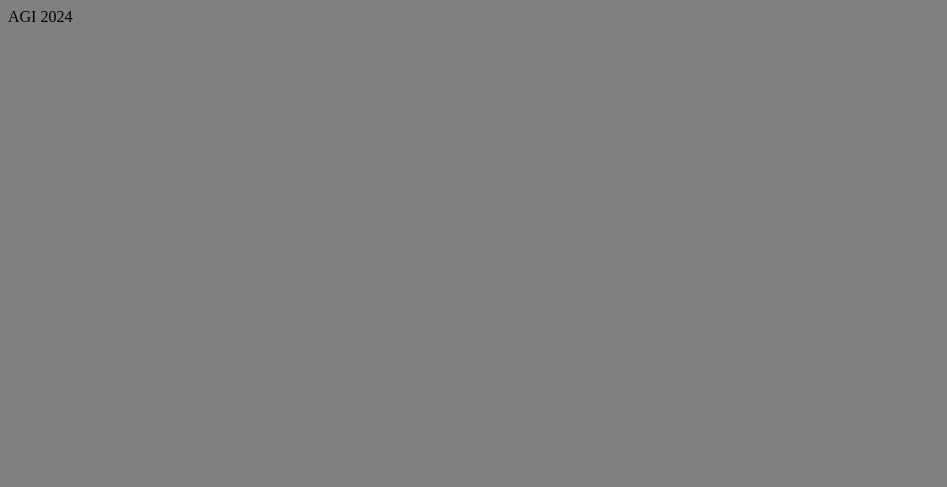
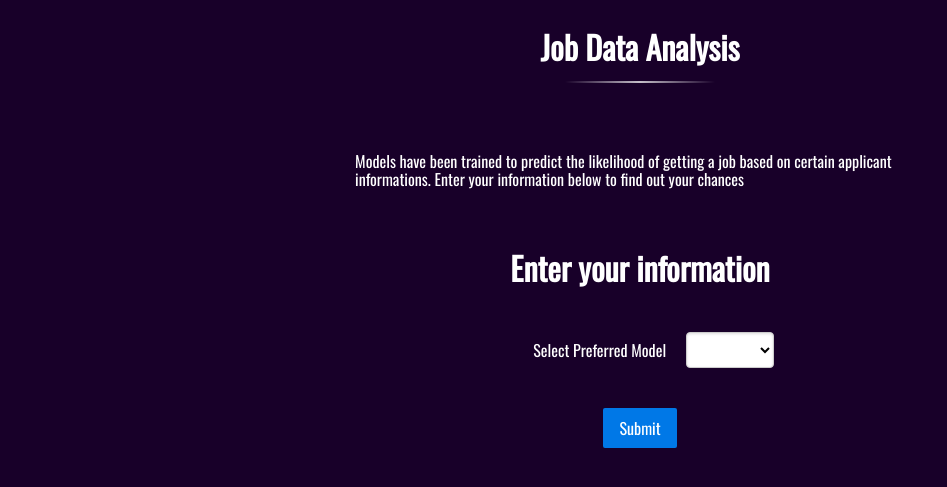
Before and after one commit to Crustacean-Hacks/HireEquity, a Flask app: page / in a window 1280 px wide. Before the commit the part shown is almost empty. Shown: the top 487 px of the page, without its empty margins (0-947 px from the left). Run offline with Flask 3, Linux system fonts and the light colour scheme; some libraries are stand-ins or nearby versions.

Commit message:
basic formatting of the website

```diff
--- a/app.py
+++ b/app.py
@@ -2,7 +2,7 @@ from flask import Flask, url_for, render_template, request
 
 app = Flask(__name__)
 
-@app.route("/")
+@app.route("/", methods=["GET", "POST"])
 def index():
     return render_template("mainpage.html")
 
--- a/static/css/main.css
+++ b/static/css/main.css
@@ -1,3 +1,82 @@
+* {
+  font-family: "Oswald", sans-serif;
+  margin: 0;
+  padding: 0;
+}
+
 body {
-  background-color: gray;
+  background-color: rgb(24, 0, 41);
+  color: white;
 }
+
+.navigation-bar {
+  width: 100%;
+  height: 10vh;
+  display: flex;
+  flex-direction: column;
+  justify-content: center;
+  align-items: center;
+  padding-top: 2vh;
+  padding-bottom: 2vh;
+  margin-bottom: 5vh;
+}
+
+.navigation-bar div {
+  font-size: xx-large;
+  font-weight: bold;
+  margin-bottom: 2vh;
+}
+
+hr {
+  border: none;
+  width: 150px;
+  height: 2px !important;
+  background-image: linear-gradient(
+    to right,
+    rgba(0, 0, 0, 0),
+    rgba(255, 255, 255, 0.75),
+    rgba(0, 0, 0, 0)
+  );
+}
+
+.main-content {
+  display: flex;
+  width: 100%;
+  height: 100%;
+}
+
+.left {
+  flex-grow: 1;
+}
+
+.center {
+  flex-grow: 3;
+  display: flex;
+  flex-direction: column;
+  justify-content: center;
+  align-items: center;
+}
+
+.right {
+  flex-grow: 1;
+}
+
+span {
+  margin-bottom: 5vh;
+}
+
+form {
+  margin-top: 3vh;
+  margin-bottom: 3vh;
+}
+
+span {
+  width: 50%;
+}
+
+.submit-button {
+  display: flex;
+  justify-content: center;
+  align-items: center;
+  margin-top: 5vh;
+}
--- a/templates/mainpage.html
+++ b/templates/mainpage.html
@@ -3,13 +3,59 @@
   <head>
     <meta charset="UTF-8" />
     <meta name="viewport" content="width=device-width, initial-scale=1.0" />
+    <link rel="preconnect" href="https://fonts.googleapis.com" />
+    <link rel="preconnect" href="https://fonts.gstatic.com" crossorigin />
+
+    <link
+      href="https://fonts.googleapis.com/css2?family=Oswald&display=swap"
+      rel="stylesheet"
+    />
     <link
       rel="stylesheet"
       href="{{url_for('static', filename='css/main.css')}}"
     />
+    <link
+      rel="stylesheet"
+      href="https://cdn.jsdelivr.net/npm/purecss@3.0.0/build/pure-min.css"
+      integrity="sha384-X38yfunGUhNzHpBaEBsWLO+A0HDYOQi8ufWDkZ0k9e0eXz/tH3II7uKZ9msv++Ls"
+      crossorigin="anonymous"
+    />
     <title>Document</title>
   </head>
   <body>
-    AGI 2024
+    <div class="navigation-bar">
+      <div>Job Data Analysis</div>
+      <hr />
+    </div>
+    <div class="main-content">
+      <div class="left"></div>
+      <div class="center">
+        <span>
+          Models have been trained to predict the likelihood of getting a job
+          based on certain applicant informations. Enter your information below
+          to find out your chances
+        </span>
+
+        <h1>Enter your information</h1>
+
+        <form class="pure-form pure-form-aligned">
+          <div class="pure-control-group">
+            <label for="model-name">Select Preferred Model</label>
+            <select id="model-name" name="model-name" required>
+              <option></option>
+              <option>Model 1</option>
+              <option>Model 2</option>
+              <option>Model 3</option>
+            </select>
+          </div>
+          <div class="submit-button">
+            <button type="submit" class="pure-button pure-button-primary">
+              Submit
+            </button>
+          </div>
+        </form>
+      </div>
+      <div class="right"></div>
+    </div>
   </body>
 </html>
```
